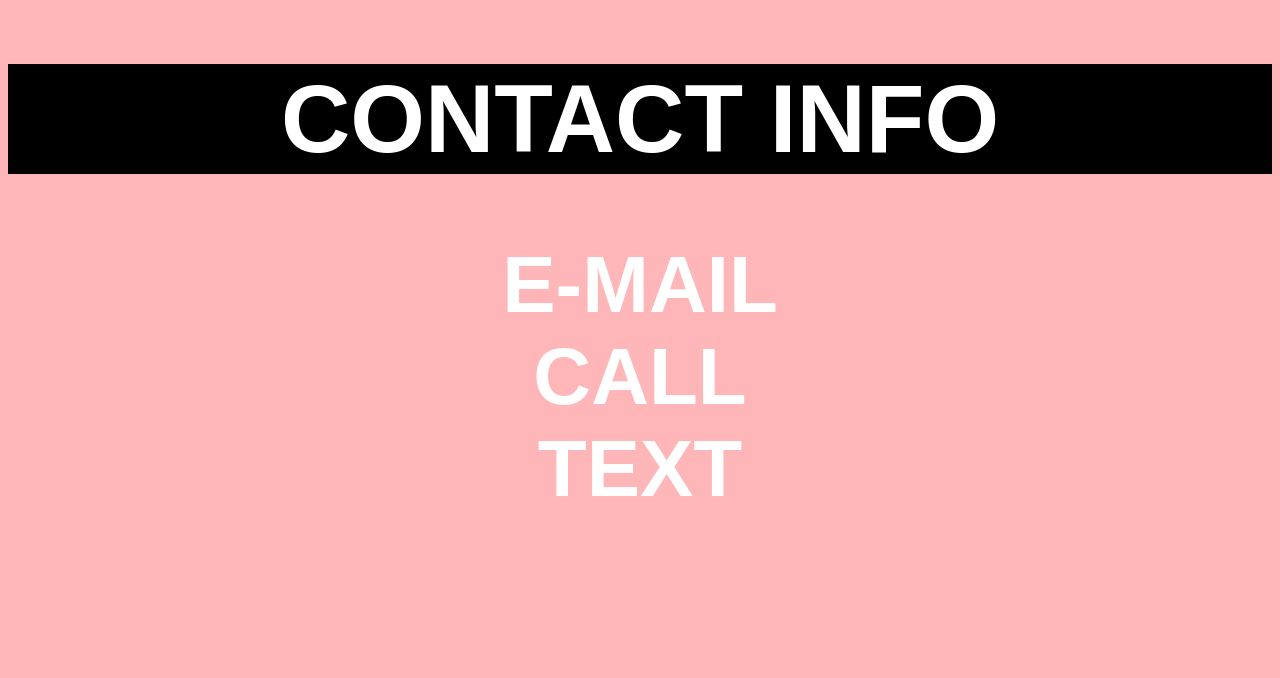
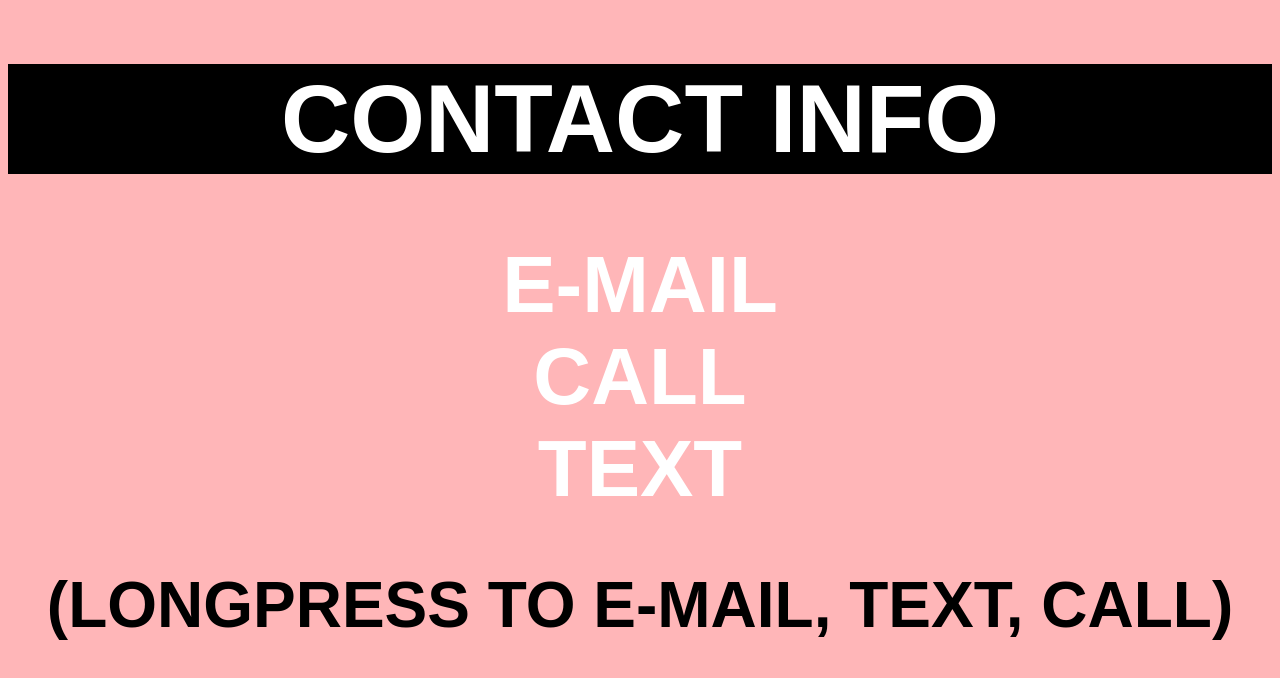
Before and after one commit to gabemcninch/GEMtech-Repair, a plain HTML site: page contact.html in a window 1280 px wide. Drawn offline with Linux system fonts and the light colour scheme.

Commit message:
Update contact.html

```diff
--- a/contact.html
+++ b/contact.html
@@ -17,6 +17,8 @@
     <a href="tel:1-616-894-1388"><b>CALL</b></a>
     </br>
     <a href="sms:1-616-894-1388"><b>TEXT</b></a>
+    </br>
+<h2>(LONGPRESS TO E-MAIL, TEXT, CALL)</h2>
 </center>
 
 
```
